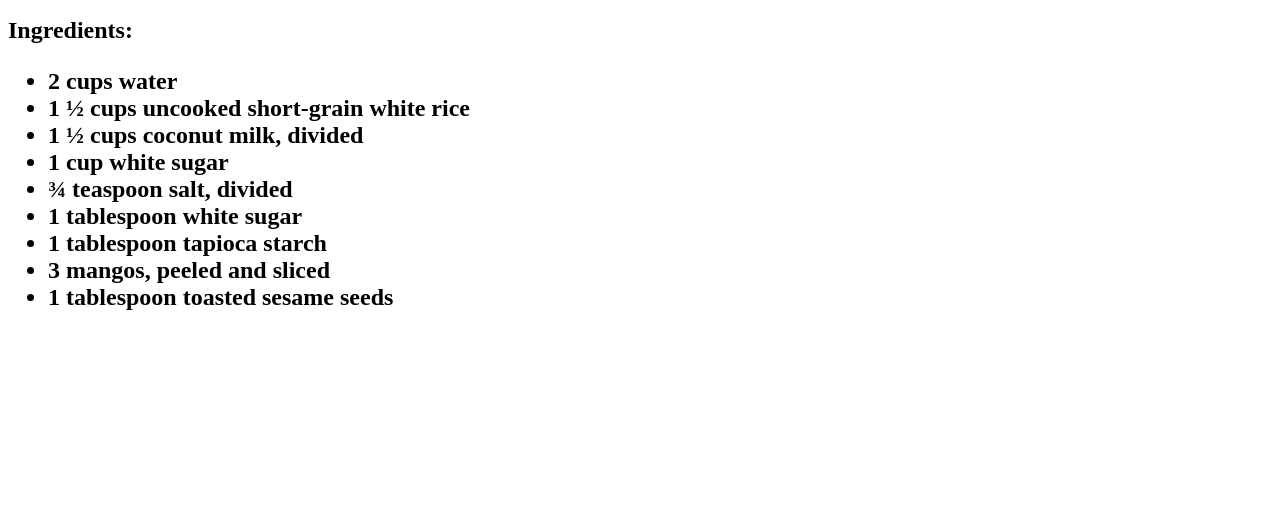
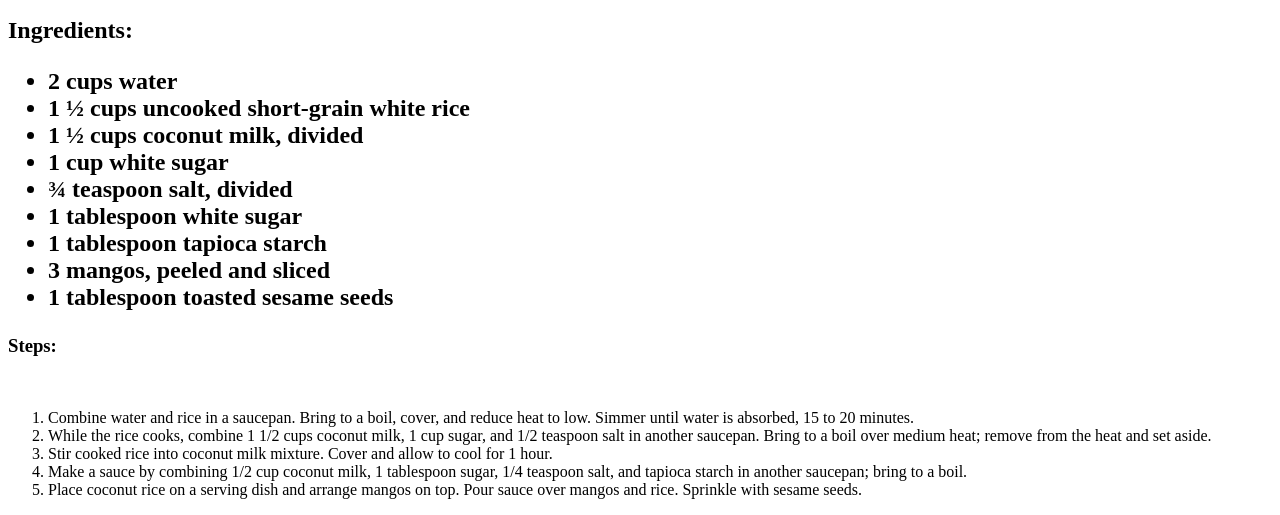
Before and after one commit to tmanoon/odin-recipes, a plain HTML site: page recipes/thai-sticky-rice.html in a window 1280 px wide. Shown: the part 450-965 px from the top of the page. Before the commit the page ends 800 px from the top, so only its background shows below. Drawn offline with Linux system fonts and the light colour scheme.

Commit message:
Add directions

```diff
--- a/recipes/thai-sticky-rice.html
+++ b/recipes/thai-sticky-rice.html
@@ -22,5 +22,13 @@
             <li>1 tablespoon toasted sesame seeds</li>
         </ul></p>
     </h2>
+    <h3>Steps: </h3><br>
+    <p><ol>
+        <li>Combine water and rice in a saucepan. Bring to a boil, cover, and reduce heat to low. Simmer until water is absorbed, 15 to 20 minutes.</li>
+        <li>While the rice cooks, combine 1 1/2 cups coconut milk, 1 cup sugar, and 1/2 teaspoon salt in another saucepan. Bring to a boil over medium heat; remove from the heat and set aside.</li>
+        <li>Stir cooked rice into coconut milk mixture. Cover and allow to cool for 1 hour.</li>
+        <li>Make a sauce by combining 1/2 cup coconut milk, 1 tablespoon sugar, 1/4 teaspoon salt, and tapioca starch in another saucepan; bring to a boil.</li>
+        <li>Place coconut rice on a serving dish and arrange mangos on top. Pour sauce over mangos and rice. Sprinkle with sesame seeds.</li>
+    </ol></p>
 </body>
 </html>
```
